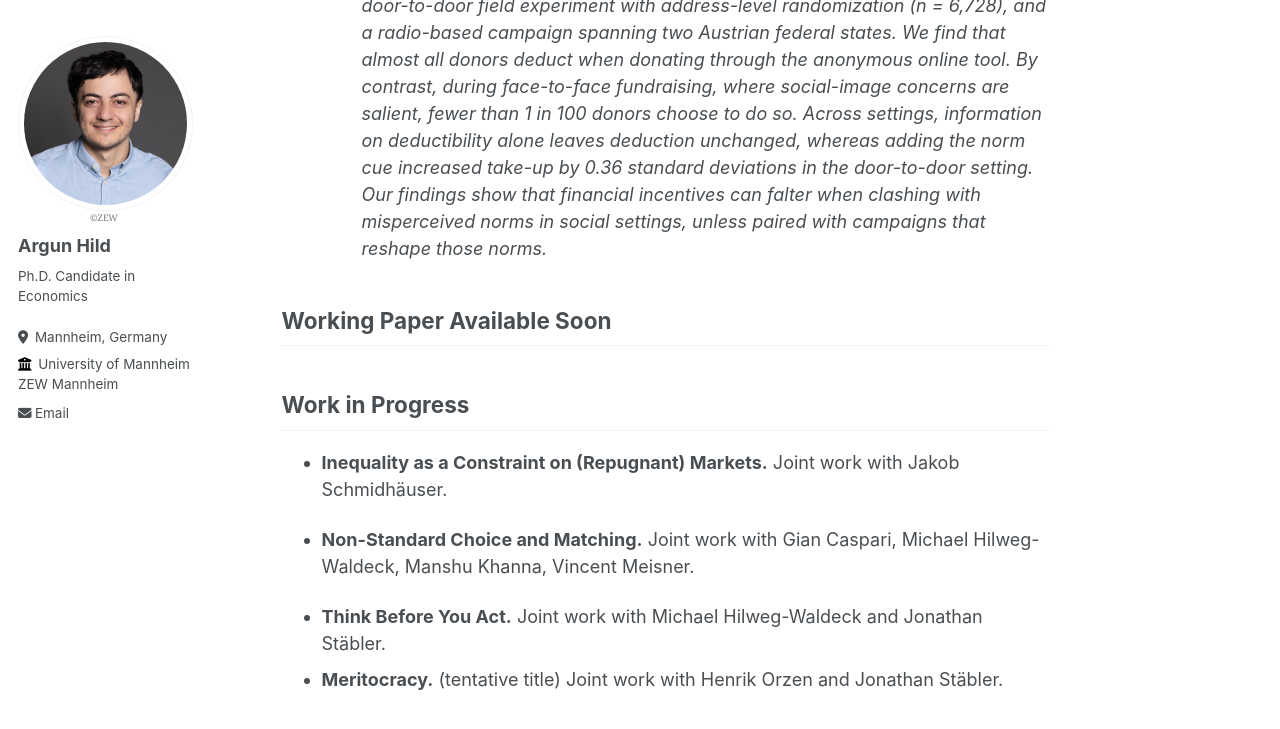
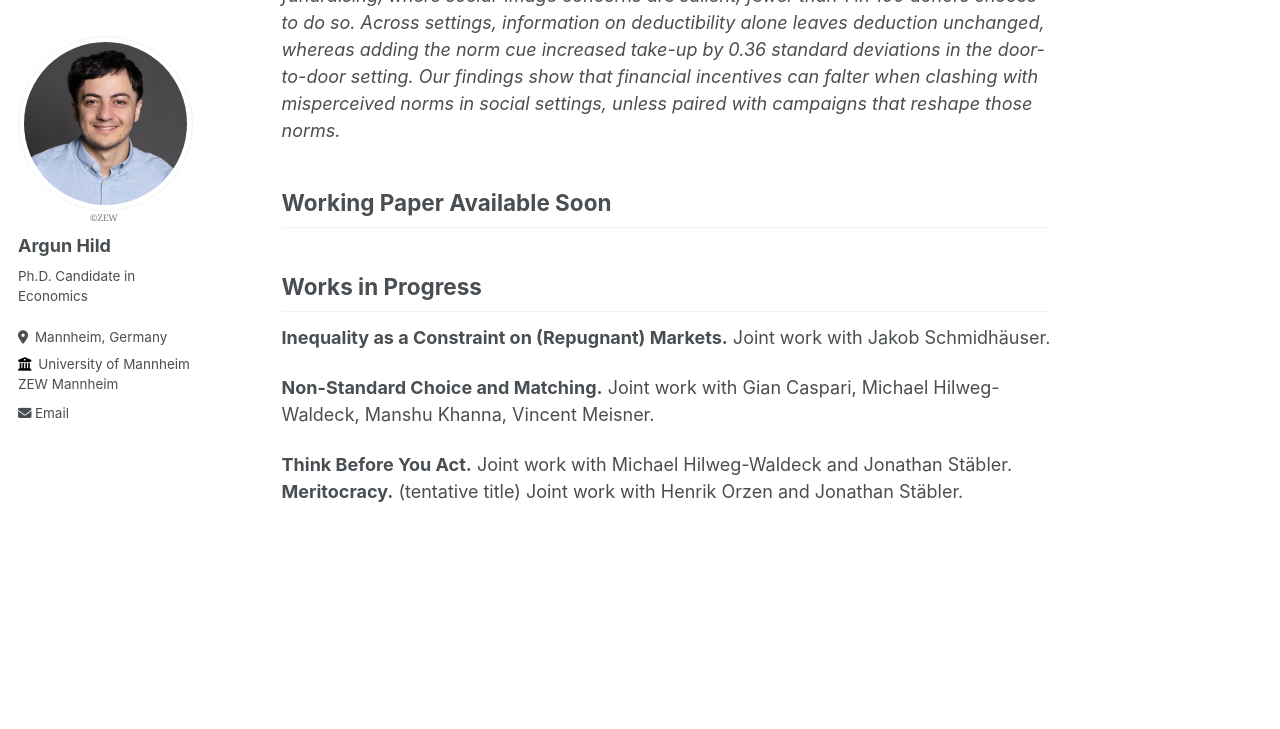
Before and after one commit to ArgunHild/argunhild.github.io, a Jekyll site: the page built from _pages/research.md, in a window 1280 px wide and 900 px high, scrolled down 1002 px. Shown: the top 729 px of the window. Built offline with Jekyll 4.4.1, drawn with Linux system fonts in a browser that asks for light colours.

Commit message:
removed bullet styles

```diff
--- a/_pages/research.md
+++ b/_pages/research.md
@@ -10,19 +10,19 @@ sitemap: false
 - Paper 2: Description of paper 2. -->
 
 ## Job Market Paper
-- <span style="font-size:1.1em;"><strong></strong></span> **Competing Against Stereotypes: Stereotyped Beliefs and Willingness To Compete.**  *Joint work with Michael Hilweg-Waldeck.* [Draft](/files/papers/JMP_Competing_Against_Stereotypes.pdf)
-    - *Career choice, earnings, and other key economic outcomes have been linked to gender differences in willingness to compete. We examine how gender stereotypes shape these differences. We conduct a meta-study of prior work and demonstrate that the wide variation in gender competition gaps can be explained by stereotypes: Men enter competitions more in traditionally male-stereotyped domains, whereas in female-stereotyped domains, the gap is smaller or even reversed. Importantly, these differences are not explained by gender gaps in performance. To explore mechanisms, we collect belief data in an elicitation experiment. We find that stereotyped beliefs about gender performance differences explain more than half of the variation in competition gaps in the literature. In follow-up experiments, we manipulate stereotypes through framing and informational cues about others' beliefs. Although these interventions significantly shift beliefs, the effects do not translate into changes in competitive behavior. Our findings highlight the importance of stereotypes in shaping gender gaps in competitiveness while suggesting that shifting beliefs alone is unlikely to close these gaps without deeper or longer-term interventions.*
+<span style="font-size:1.1em;"><strong></strong></span> **Competing Against Stereotypes: Stereotyped Beliefs and Willingness To Compete.**  *Joint work with Michael Hilweg-Waldeck.* [Draft](/files/papers/JMP_Competing_Against_Stereotypes.pdf)
+*Career choice, earnings, and other key economic outcomes have been linked to gender differences in willingness to compete. We examine how gender stereotypes shape these differences. We conduct a meta-study of prior work and demonstrate that the wide variation in gender competition gaps can be explained by stereotypes: Men enter competitions more in traditionally male-stereotyped domains, whereas in female-stereotyped domains, the gap is smaller or even reversed. Importantly, these differences are not explained by gender gaps in performance. To explore mechanisms, we collect belief data in an elicitation experiment. We find that stereotyped beliefs about gender performance differences explain more than half of the variation in competition gaps in the literature. In follow-up experiments, we manipulate stereotypes through framing and informational cues about others' beliefs. Although these interventions significantly shift beliefs, the effects do not translate into changes in competitive behavior. Our findings highlight the importance of stereotypes in shaping gender gaps in competitiveness while suggesting that shifting beliefs alone is unlikely to close these gaps without deeper or longer-term interventions.*
 
-- **Why Don’t Donors Deduct? Social Norms and the Limits of Tax Incentives.**  Joint work with Michael Hilweg-Waldeck.
-    - *Many Austrian donors leave tax benefits unclaimed even when doing so requires minimal effort and yields meaningful financial rewards. Qualitative findings from a representative survey point to confusion about how to access these benefits and to misperceived social norms on the moral appropriateness of deducting donations as the main drivers of this gap. We test concise information on deductibility and a one-sentence norm cue in an online experiment (n = 483), a door-to-door field experiment with address-level randomization (n = 6,728), and a radio-based campaign spanning two Austrian federal states. We find that almost all donors deduct when donating through the anonymous online tool. By contrast, during face-to-face fundraising, where social-image concerns are salient, fewer than 1 in 100 donors choose to do so. Across settings, information on deductibility alone leaves deduction unchanged, whereas adding the norm cue increased take-up by 0.36 standard deviations in the door-to-door setting. Our findings show that financial incentives can falter when clashing with misperceived norms in social settings, unless paired with campaigns that reshape those norms.*
+**Why Don’t Donors Deduct? Social Norms and the Limits of Tax Incentives.**  Joint work with Michael Hilweg-Waldeck.
+*Many Austrian donors leave tax benefits unclaimed even when doing so requires minimal effort and yields meaningful financial rewards. Qualitative findings from a representative survey point to confusion about how to access these benefits and to misperceived social norms on the moral appropriateness of deducting donations as the main drivers of this gap. We test concise information on deductibility and a one-sentence norm cue in an online experiment (n = 483), a door-to-door field experiment with address-level randomization (n = 6,728), and a radio-based campaign spanning two Austrian federal states. We find that almost all donors deduct when donating through the anonymous online tool. By contrast, during face-to-face fundraising, where social-image concerns are salient, fewer than 1 in 100 donors choose to do so. Across settings, information on deductibility alone leaves deduction unchanged, whereas adding the norm cue increased take-up by 0.36 standard deviations in the door-to-door setting. Our findings show that financial incentives can falter when clashing with misperceived norms in social settings, unless paired with campaigns that reshape those norms.*
 
 ## Working Paper Available Soon
 
-## Work in Progress
--  **Inequality as a Constraint on (Repugnant) Markets.** Joint work with Jakob Schmidhäuser.
+## Works in Progress
+**Inequality as a Constraint on (Repugnant) Markets.** Joint work with Jakob Schmidhäuser.
 
 
-- **Non-Standard Choice and Matching.** Joint work with Gian Caspari, Michael Hilweg-Waldeck, Manshu Khanna, Vincent Meisner.
+**Non-Standard Choice and Matching.** Joint work with Gian Caspari, Michael Hilweg-Waldeck, Manshu Khanna, Vincent Meisner.
 
--  **Think Before You Act.** Joint work with Michael Hilweg-Waldeck and Jonathan Stäbler.
--  **Meritocracy.** (tentative title) Joint work with Henrik Orzen and Jonathan Stäbler.
+**Think Before You Act.** Joint work with Michael Hilweg-Waldeck and Jonathan Stäbler.
+**Meritocracy.** (tentative title) Joint work with Henrik Orzen and Jonathan Stäbler.
```
Also changed, not shown: _pages/about.md (+2 -1 lines).
